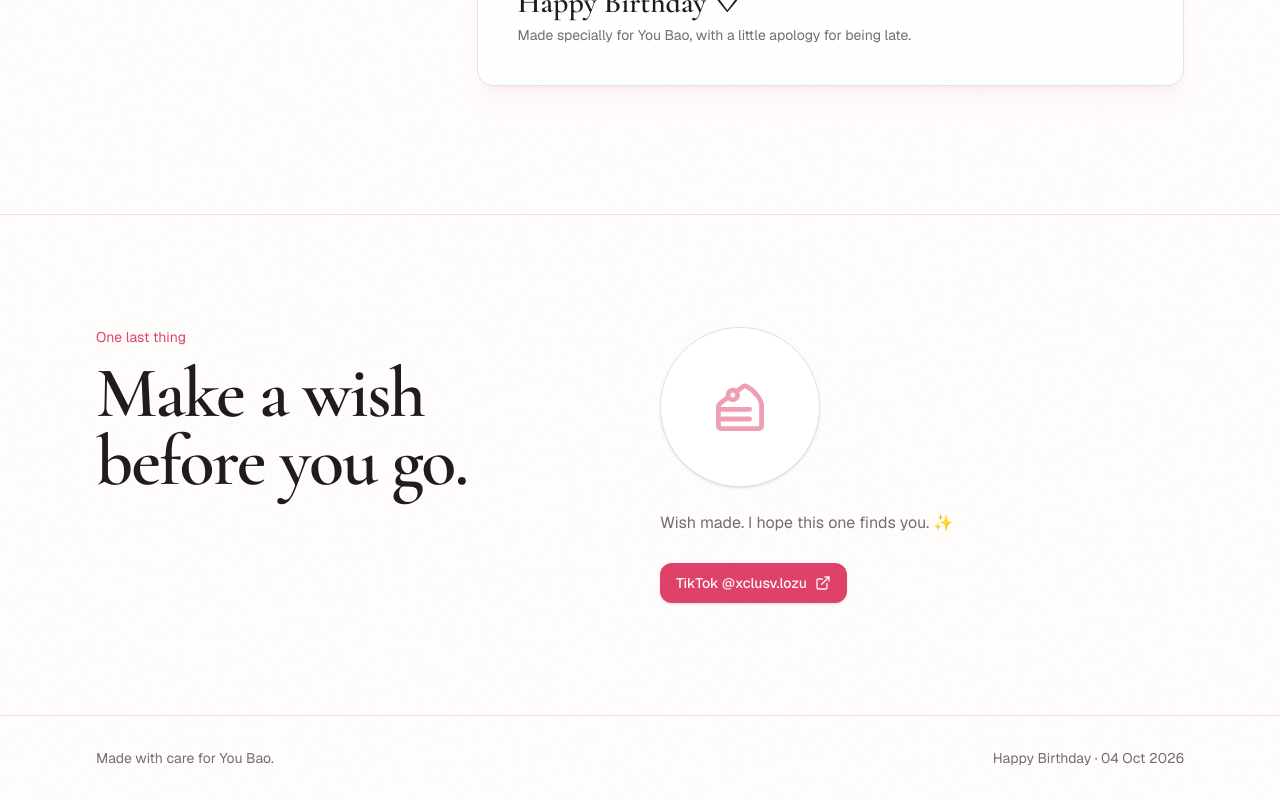
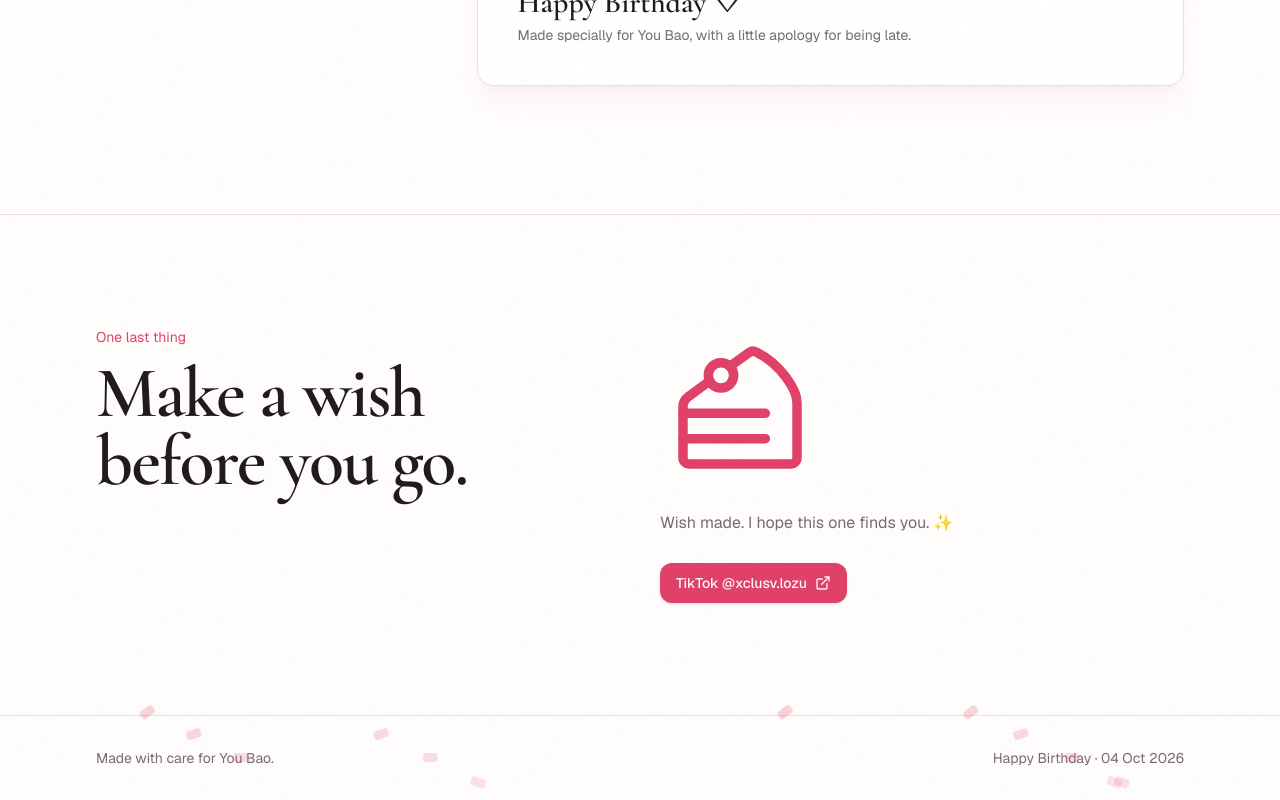
Before and after one commit to kyuunojoke/youbao-birthday, a Next.js app: page / in a window 1280 px wide. Both pictures are taken after a click on the button 740 px from the left and 2413 px from the top of the page. Shown: the part 2007-2807 px from the top of the page. Built offline with nearby package versions, Linux system fonts and the light colour scheme.

Commit message:
Make cake standalone with click confetti

```diff
--- a/app/page.tsx
+++ b/app/page.tsx
@@ -17,14 +17,33 @@ const wishes = [
 export default function Home() {
   const [open, setOpen] = useState(false)
   const [wishMade, setWishMade] = useState(false)
+  const [confetti, setConfetti] = useState<number[]>([])
 
   function celebrate() {
     setOpen(true)
   }
 
+  function makeWish() {
+    setWishMade(true)
+    setConfetti(Array.from({ length: 45 }, (_, i) => i))
+    window.setTimeout(() => setConfetti([]), 3500)
+  }
+
   return (
     <main className="relative min-h-screen overflow-hidden bg-background text-foreground">
       <div className="pointer-events-none fixed inset-0 grain opacity-40" />
+      {confetti.map((i) => (
+        <i
+          key={i}
+          className="confetti-piece"
+          style={{
+            left: `${(i * 37) % 100}%`,
+            ["--x" as string]: `${((i * 83) % 220) - 110}px`,
+            ["--d" as string]: `${2 + ((i * 17) % 15) / 10}s`,
+            opacity: 0.5 + ((i * 13) % 50) / 100,
+          }}
+        />
+      ))}
 
       <header className="sticky top-0 z-40 border-b border-border/70 bg-background/80 backdrop-blur-xl">
         <div className="mx-auto flex h-16 max-w-6xl items-center justify-between px-5 md:px-8">
@@ -108,9 +127,8 @@ export default function Home() {
         <div className="mx-auto grid max-w-6xl gap-10 px-5 py-24 md:grid-cols-2 md:px-8 md:py-28">
           <div><p className="mb-3 text-sm text-primary">One last thing</p><h2 className="display max-w-lg text-5xl font-semibold leading-[.95] tracking-tight text-foreground md:text-7xl">Make a wish before you go.</h2></div>
           <div className="flex flex-col items-start justify-center">
-            <button onClick={() => setWishMade(true)} className="group relative mb-6 grid h-40 w-40 place-items-center rounded-full border border-primary/20 bg-card shadow-sm transition hover:scale-105 hover:border-primary/40" aria-label="Make a birthday wish">
-              <CakeSlice className={`size-16 text-primary transition-all ${wishMade ? "scale-90 opacity-50" : "group-hover:rotate-6"}`} />
-              {!wishMade && <span className="absolute -top-2 right-3 size-4 animate-pulse rounded-full bg-primary shadow-[0_0_24px_var(--primary)]" />}
+            <button onClick={makeWish} className="group relative mb-6 border-0 bg-transparent p-0 outline-none transition hover:scale-105 focus-visible:ring-2 focus-visible:ring-primary/50" aria-label="Make a birthday wish">
+              <CakeSlice className={`size-32 text-primary md:size-40 transition-all ${wishMade ? "scale-95" : "group-hover:rotate-3"}`} strokeWidth={1.5} />
             </button>
             <p className="max-w-md text-muted-foreground">{wishMade ? "Wish made. I hope this one finds you. ✨" : "Tap the cake, close your eyes for a second, and make it a good one."}</p>
             <Button className="mt-7" asChild><a href="https://www.tiktok.com/@xclusv.lozu" target="_blank" rel="noreferrer">TikTok @xclusv.lozu <ExternalLink /></a></Button>
```
